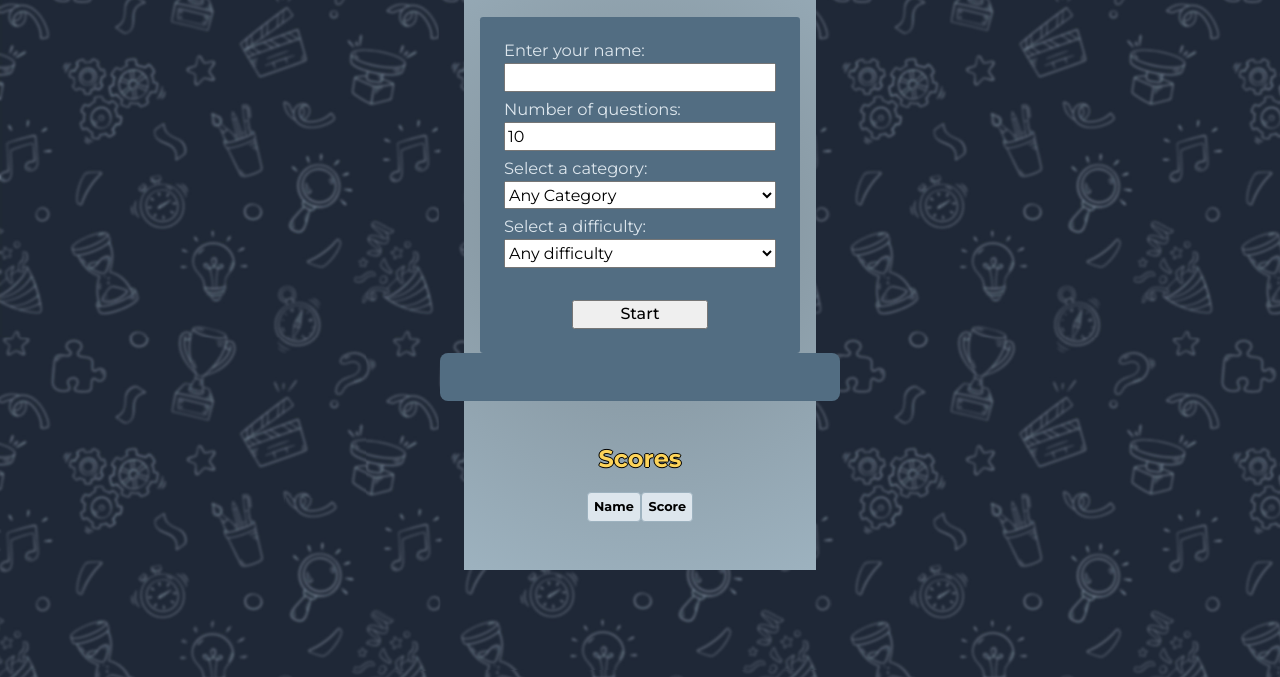
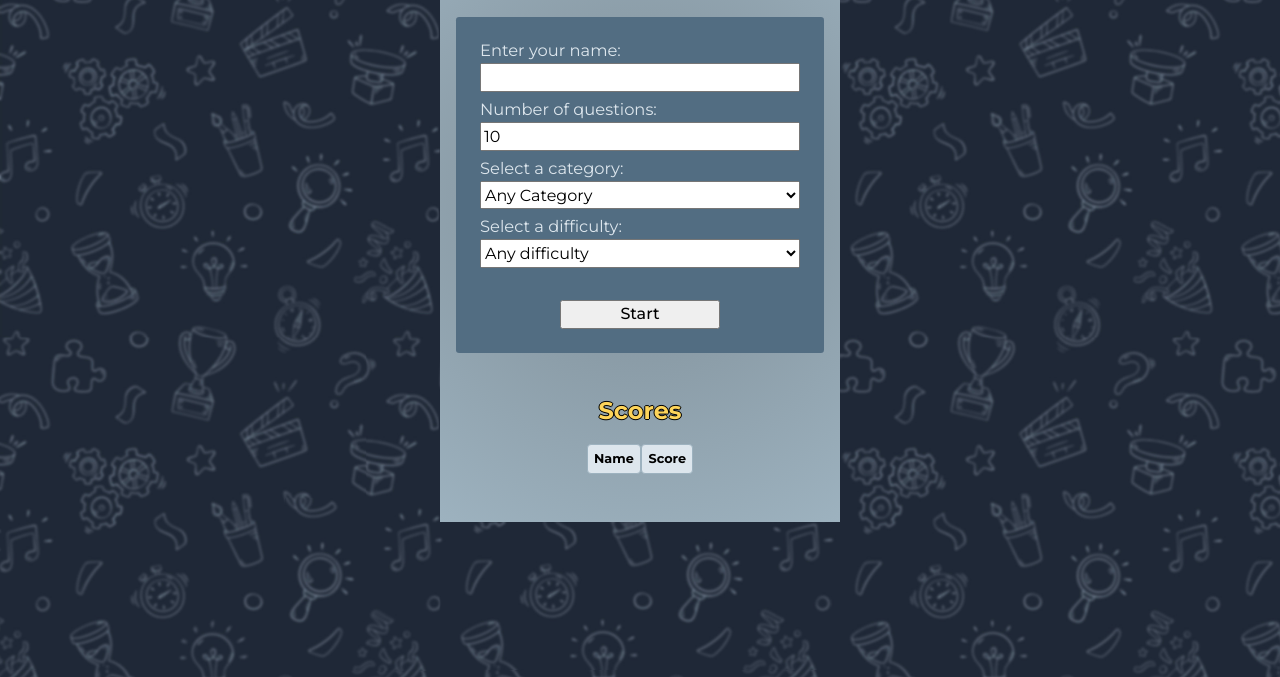
Before and after one commit to kesan-lee/quiz-game, a plain HTML site: page index.html in a window 1280 px wide. Shown: the part 123-800 px from the top of the page. Drawn offline with nearby package versions, Linux system fonts and the light colour scheme; no server answers.

Commit message:
Add files via upload

```diff
--- a/style.css
+++ b/style.css
@@ -11,7 +11,6 @@
 }
 
 html {
-  /* background-color: var(--dark); */
   background-image: url('quiz-pattern-big.jpg');
   background-size: 120%;
   font-family: "Montserrat", sans-serif;
@@ -22,10 +21,6 @@ body {
   flex-direction: column;
   justify-content: center;
   align-items: center;
-}
-
-h1 {
-  margin-top: 0;
 }
 
 p, h3 {
@@ -110,10 +105,9 @@ input {
 }
 
 #app {
-  /* background-color: var(--light-blue); */
   background: rgb(130,146,156);
   background: radial-gradient(circle, rgba(130,146,156,1) 14%, rgba(157,178,191,1) 100%);
-  /* box-shadow: 5px 5px 0 var(--yellow); */
+}
 
 #logo {
   width: 12rem;
@@ -208,13 +202,8 @@ input {
 }
 
 
-@media only screen and (min-width: 768px) {
+@media all and (min-width: 768px) {
   .app {
-    display: flex;
-    flex-direction: column;
-    justify-content: center;
-    align-items: center;
     width: 25rem;
-    padding: 1.5rem 1rem;
   }
 }
```
